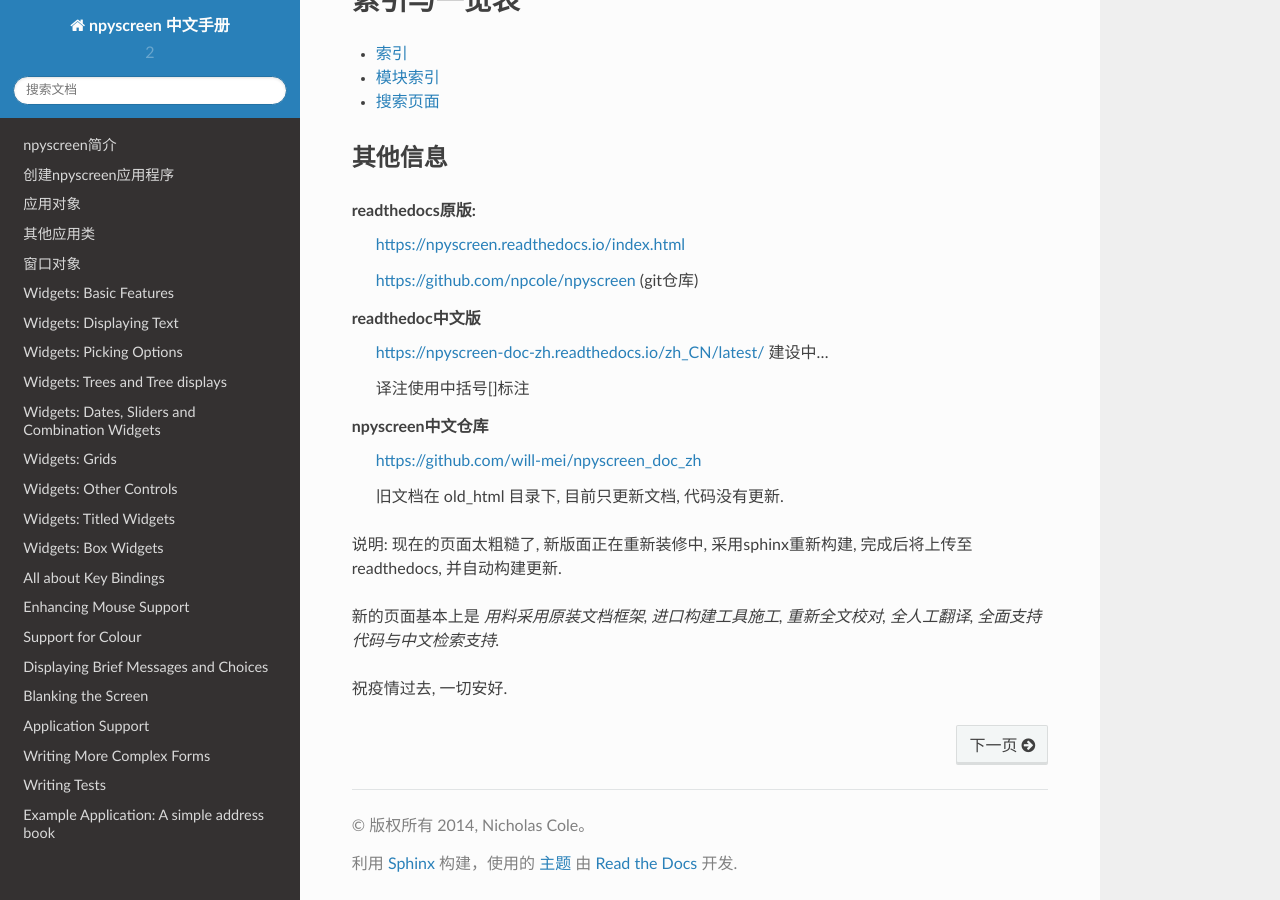
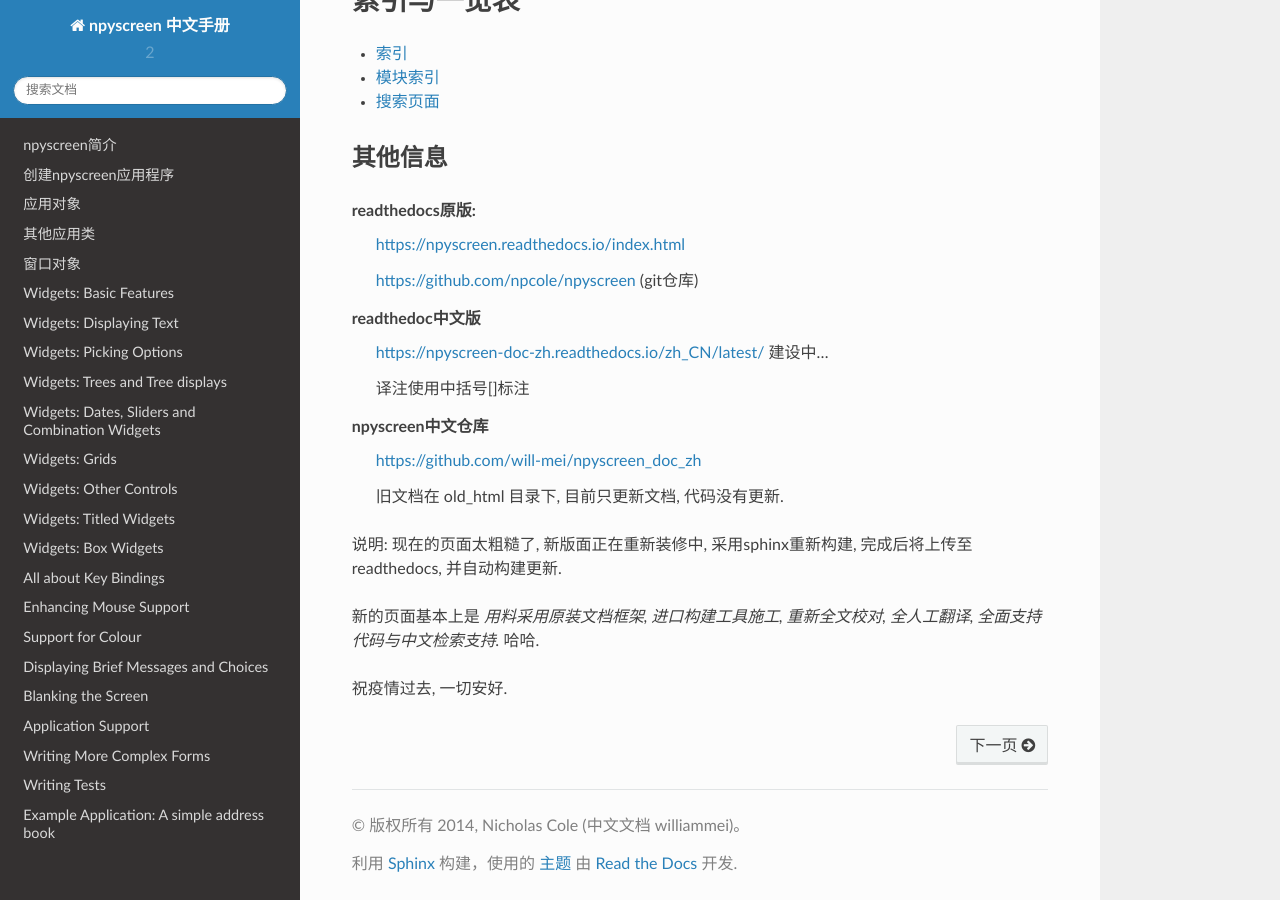
Before and after one commit to will-mei/npyscreen_doc_zh, a Sphinx documentation site: the page built from docs/source/index.rst, in a window 1280 px wide and 900 px high, scrolled down 2674 px. Built offline with Sphinx 7.4.7 and the Read the Docs theme 2.0.0, drawn with Linux system fonts in a browser that asks for light colours.

```diff
--- a/docs/source/conf.py
+++ b/docs/source/conf.py
@@ -47,7 +47,7 @@ master_doc = 'index'
 
 # General information about the project.
 project = 'npyscreen 中文手册'
-copyright = '2014, Nicholas Cole'
+copyright = '2014, Nicholas Cole (中文文档 williammei)'
 
 # The version info for the project you're documenting, acts as replacement for
 # |version| and |release|, also used in various other places throughout the
@@ -201,8 +201,8 @@ latex_elements = {
 # (source start file, target name, title,
 #  author, documentclass [howto, manual, or own class]).
 latex_documents = [
-  ('index', 'npyscreen.tex', 'npyscreen Documentation',
-   'Nicholas Cole', 'manual'),
+  ('index', 'npyscreen.tex', 'npyscreen  中文文档',
+   'Nicholas Cole [中文 William Mei]', '用户手册'),
 ]
 
 # The name of an image file (relative to this directory) to place at the top of
@@ -231,8 +231,8 @@ latex_documents = [
 # One entry per manual page. List of tuples
 # (source start file, name, description, authors, manual section).
 man_pages = [
-    ('index', 'npyscreen', 'npyscreen Documentation',
-     ['Nicholas Cole'], 1)
+    ('index', 'npyscreen', 'npyscreen  中文文档',
+     ['Nicholas Cole', '[中文 William Mei]'], 1)
 ]
 
 # If true, show URL addresses after external links.
@@ -245,8 +245,8 @@ man_pages = [
 # (source start file, target name, title, author,
 #  dir menu entry, description, category)
 texinfo_documents = [
-  ('index', 'npyscreen', 'npyscreen Documentation', 'npyscreen 中文手册',
-   'Nicholas Cole', 'npyscreen', 'One line description of project.',
+  ('index', 'npyscreen', 'npyscreen 中文手册',
+   'Nicholas Cole [中文文档 William Mei]', 'npyscreen', 'One line description of project.',
    'Miscellaneous'),
 ]
 
--- a/docs/source/index.rst
+++ b/docs/source/index.rst
@@ -63,6 +63,6 @@ npyscreen中文仓库
 
 说明: 现在的页面太粗糙了, 新版面正在重新装修中, 采用sphinx重新构建, 完成后将上传至readthedocs, 并自动构建更新.
 
-新的页面基本上是 *用料采用原装文档框架, 进口构建工具施工, 重新全文校对, 全人工翻译, 全面支持代码与中文检索支持.*
+新的页面基本上是 *用料采用原装文档框架, 进口构建工具施工, 重新全文校对, 全人工翻译, 全面支持代码与中文检索支持.* 哈哈.
 
 祝疫情过去, 一切安好.
```
